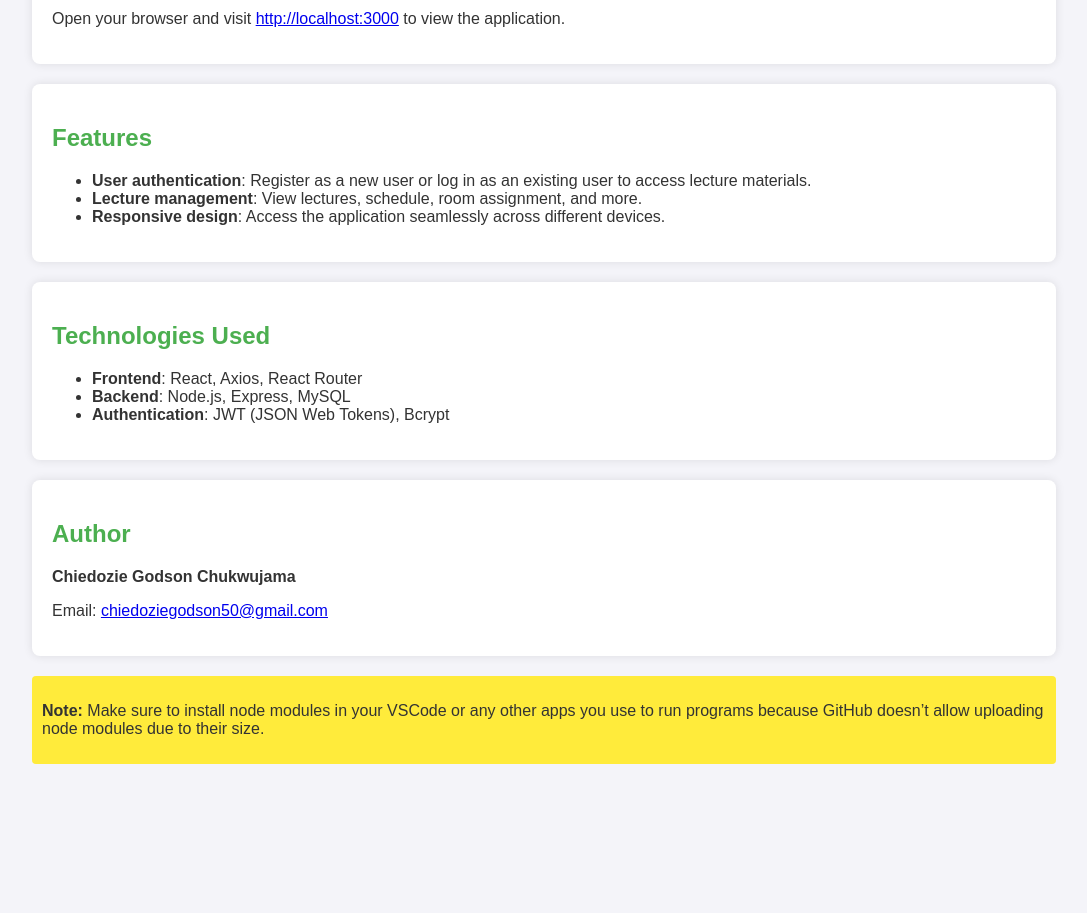
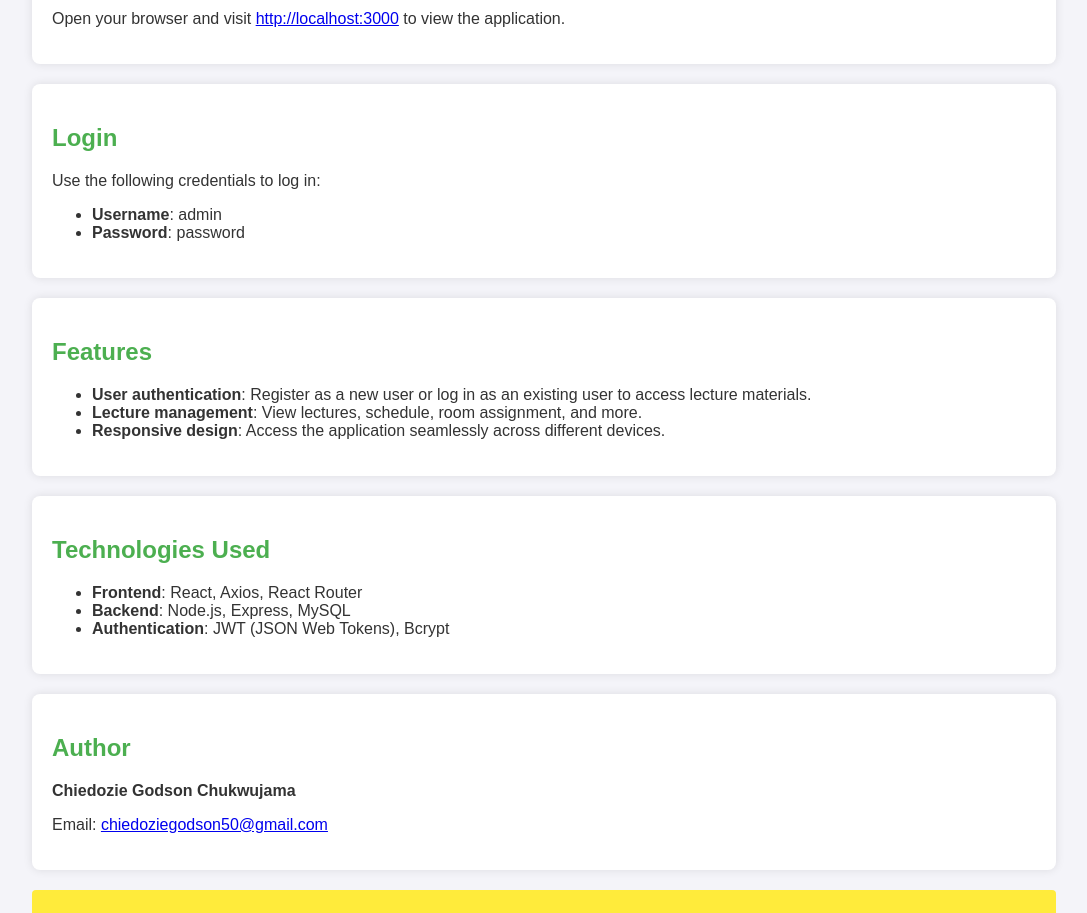
Before and after one commit to Donphili/lecture-management-system, a plain HTML site: page index.html in a window 1280 px wide. Shown: the part 940-1853 px from the top of the page, without its empty margins (96-1183 px from the left). Before the commit the page ends 1744 px from the top, so only its background shows below. Drawn offline with Linux system fonts and the light colour scheme.

Commit message:
Update index.html

```diff
--- a/index.html
+++ b/index.html
@@ -87,6 +87,14 @@ npm start</code></pre>
             <p>Open your browser and visit <a href="http://localhost:3000" target="_blank">http://localhost:3000</a> to view the application.</p>
         </section>
         <section>
+            <h2>Login</h2>
+            <p>Use the following credentials to log in:</p>
+            <ul>
+                <li><strong>Username</strong>: admin</li>
+                <li><strong>Password</strong>: password</li>
+            </ul>
+        </section>
+        <section>
             <h2>Features</h2>
             <ul>
                 <li><strong>User authentication</strong>: Register as a new user or log in as an existing user to access lecture materials.</li>
```
